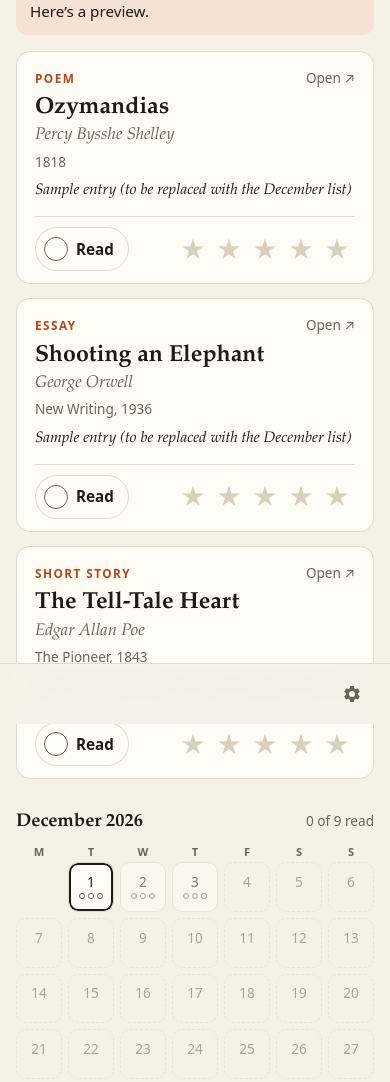
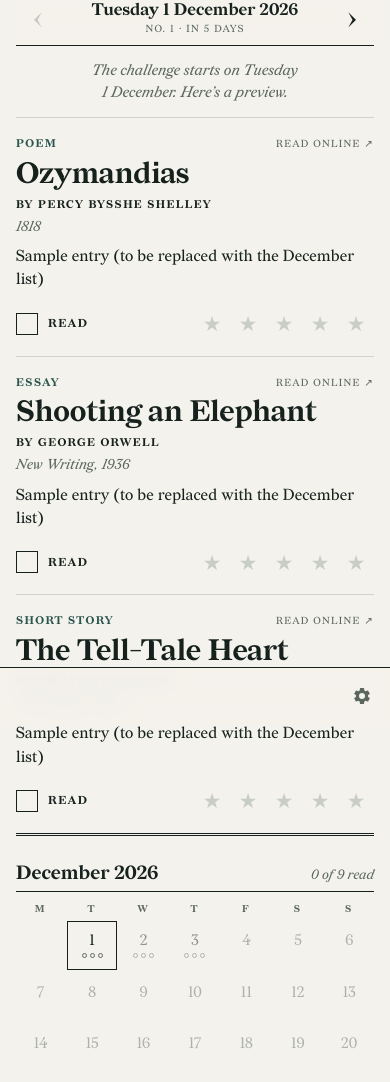
Before and after one commit to pouvelenc/bradbury, a plain HTML site: page index.html in a window 390 px wide. Shown: the part 120-1202 px from the top of the page. Drawn offline with Linux system fonts and the light colour scheme; no server answers.

Commit message:
Newspaper restyle: Redaction type, Fairphone Forest Green palette
Masthead and dateline with ruled sections, articles separated by rules
instead of cards, square read checkbox. Self-hosted Redaction (OFL) with
the worn 'Redaction 10' grade for the masthead. Colours sampled from the
Fairphone 6 Forest Green (#2a544e) and its lime accent (#dcff51); icon
updated to match.

Co-Authored-By: Claude Opus 5.5 <noreply@anthropic.com>

```diff
--- a/app.js
+++ b/app.js
@@ -247,6 +247,7 @@ function setStatus(s) {
 // ---------- Rendering ----------
 
 const fmtDay = new Intl.DateTimeFormat('en-GB', { weekday: 'long', day: 'numeric', month: 'long' });
+const fmtDateline = new Intl.DateTimeFormat('en-GB', { weekday: 'long', day: 'numeric', month: 'long', year: 'numeric' });
 const fmtMonth = new Intl.DateTimeFormat('en-GB', { month: 'long', year: 'numeric' });
 const fmtTime = new Intl.DateTimeFormat('en-GB', { hour: '2-digit', minute: '2-digit' });
 
@@ -273,8 +274,8 @@ function render() {
   if (!d) return;
   const first = state.dates[0];
 
-  $('#date').textContent = fmtDay.format(parseISO(d));
-  const dayNo = first && d >= first ? `Day ${daysBetween(first, d) + 1} · ` : '';
+  $('#date').textContent = fmtDateline.format(parseISO(d));
+  const dayNo = first && d >= first ? `No. ${daysBetween(first, d) + 1} · ` : '';
   $('#subtitle').textContent = dayNo + relative(d);
   document.title = `${fmtDay.format(parseISO(d))} · Bradbury`;
 
@@ -325,9 +326,9 @@ function pieceCard(d, p) {
   return el('article', { class: e.read ? 'piece is-read' : 'piece', 'data-type': p.type },
     el('div', { class: 'piece-head' },
       el('span', { class: 'kind' }, label(p.slot)),
-      link && el('a', { class: 'open', ...link }, 'Open ↗')),
+      link && el('a', { class: 'open', ...link }, 'Read online ↗')),
     el('h3', { class: 'title' }, link ? el('a', link, p.title) : p.title),
-    p.author && el('p', { class: 'author' }, p.author),
+    p.author && el('p', { class: 'author' }, `By ${p.author}`),
     p.source && el('p', { class: 'meta' }, p.source),
     p.note && el('p', { class: 'note' }, p.note),
     el('div', { class: 'actions' },
@@ -336,7 +337,7 @@ function pieceCard(d, p) {
         class: 'read-toggle',
         'aria-pressed': String(e.read),
         onclick: () => setEntry(d, p.slot, { read: !e.read }),
-      }, el('span', { class: 'check', 'aria-hidden': 'true' }, e.read ? '✓' : ''), 'Read'),
+      }, el('span', { class: 'check', 'aria-hidden': 'true' }), 'Read'),
       stars));
 }
 
--- a/index.html
+++ b/index.html
@@ -5,8 +5,8 @@
   <meta name="viewport" content="width=device-width, initial-scale=1, viewport-fit=cover">
   <title>Bradbury Challenge</title>
   <meta name="description" content="A poem, an essay and a short story every day.">
-  <meta name="theme-color" content="#f6f1e7" media="(prefers-color-scheme: light)">
-  <meta name="theme-color" content="#17140f" media="(prefers-color-scheme: dark)">
+  <meta name="theme-color" content="#f4f2ec" media="(prefers-color-scheme: light)">
+  <meta name="theme-color" content="#0f1c19" media="(prefers-color-scheme: dark)">
   <meta name="apple-mobile-web-app-capable" content="yes">
   <meta name="mobile-web-app-capable" content="yes">
   <meta name="apple-mobile-web-app-title" content="Bradbury">
@@ -14,18 +14,25 @@
   <link rel="manifest" href="manifest.webmanifest">
   <link rel="icon" href="icon.svg" type="image/svg+xml">
   <link rel="apple-touch-icon" href="icon-180.png">
+  <link rel="preload" href="fonts/redaction-latin-400-normal.woff2" as="font" type="font/woff2" crossorigin>
+  <link rel="preload" href="fonts/redaction-latin-700-normal.woff2" as="font" type="font/woff2" crossorigin>
   <link rel="stylesheet" href="style.css">
   <script type="module" src="app.js"></script>
 </head>
 <body>
-  <header class="bar">
+  <header class="masthead">
+    <p class="tagline">One poem · One essay · One story</p>
+    <h1 class="flag">The Bradbury</h1>
+  </header>
+
+  <nav class="dateline" aria-label="Choose day">
     <button class="nav" id="prev" type="button" aria-label="Previous day">‹</button>
     <div class="when">
-      <h1 id="date">Bradbury</h1>
+      <p id="date" class="date">&nbsp;</p>
       <p id="subtitle" class="sub">&nbsp;</p>
     </div>
     <button class="nav" id="next" type="button" aria-label="Next day">›</button>
-  </header>
+  </nav>
 
   <main>
     <p id="banner" class="banner" hidden></p>
--- a/style.css
+++ b/style.css
@@ -1,33 +1,57 @@
+/* Redaction by MCKL (Forest Young, Jeremy Mickel) for Titus Kaphar and
+   Reginald Dwayne Betts. SIL Open Font License, see fonts/OFL.txt. */
+@font-face {
+  font-family: "Redaction";
+  src: url("fonts/redaction-latin-400-normal.woff2") format("woff2");
+  font-weight: 400; font-style: normal; font-display: swap;
+}
+@font-face {
+  font-family: "Redaction";
+  src: url("fonts/redaction-latin-400-italic.woff2") format("woff2");
+  font-weight: 400; font-style: italic; font-display: swap;
+}
+@font-face {
+  font-family: "Redaction";
+  src: url("fonts/redaction-latin-700-normal.woff2") format("woff2");
+  font-weight: 700; font-style: normal; font-display: swap;
+}
+/* A slightly worn grade for the masthead only. */
+@font-face {
+  font-family: "Redaction 10";
+  src: url("fonts/redaction-10-latin-700-normal.woff2") format("woff2");
+  font-weight: 700; font-style: normal; font-display: swap;
+}
+
+/* Colours: newsprint and ink, with the Fairphone 6 Forest Green
+   (#2a544e) and its lime switch accent (#dcff51). */
 :root {
-  --bg: #f6f1e7;
-  --surface: #fffcf6;
-  --ink: #1e1a15;
-  --muted: #6d6458;
-  --line: #e2d9c8;
-  --accent: #b4461c;
-  --accent-ink: #fff;
-  --accent-soft: #f5e2d4;
-  --star: #c98314;
-  --star-off: #d9cfbd;
-  --serif: "Iowan Old Style", "Palatino Linotype", Palatino, "Book Antiqua", Georgia, "Noto Serif", serif;
-  --sans: system-ui, -apple-system, "Segoe UI", Roboto, sans-serif;
-  --radius: 14px;
+  --paper: #f4f2ec;
+  --ink: #16211e;
+  --muted: #5b6661;
+  --line: #cfd3cb;
+  --rule: #16211e;
+  --accent: #2a544e;
+  --on-accent: #dcff51;
+  --star: #2a544e;
+  --star-off: #c8cdc5;
+  --bar: rgb(244 242 236 / .9);
+  --serif: "Redaction", Georgia, "Times New Roman", serif;
   --page: 36rem;
   color-scheme: light;
 }
 
 @media (prefers-color-scheme: dark) {
   :root {
-    --bg: #17140f;
-    --surface: #221e18;
-    --ink: #ede6d9;
-    --muted: #a69d8e;
-    --line: #383128;
-    --accent: #ec8556;
-    --accent-ink: #1b120c;
-    --accent-soft: #3b2519;
-    --star: #e8b24a;
-    --star-off: #4a4236;
+    --paper: #0f1c19;
+    --ink: #e6e9e1;
+    --muted: #93a29c;
+    --line: #2a3d38;
+    --rule: #c5ccc4;
+    --accent: #d4f25a;
+    --on-accent: #0f1c19;
+    --star: #d4f25a;
+    --star-off: #344a44;
+    --bar: rgb(15 28 25 / .9);
     color-scheme: dark;
   }
 }
@@ -39,10 +63,10 @@ html { -webkit-text-size-adjust: 100%; }
 body {
   margin: 0;
   min-height: 100dvh;
-  background: var(--bg);
+  background: var(--paper);
   color: var(--ink);
-  font: 16px/1.5 var(--sans);
-  padding-bottom: calc(72px + env(safe-area-inset-bottom));
+  font: 17px/1.5 var(--serif);
+  padding-bottom: calc(68px + env(safe-area-inset-bottom));
 }
 
 button {
@@ -50,56 +74,86 @@ button {
   color: inherit;
   background: none;
   border: 0;
+  border-radius: 0;
   padding: 0;
   cursor: pointer;
   touch-action: manipulation;
   -webkit-tap-highlight-color: transparent;
 }
-button:disabled { opacity: .25; cursor: default; }
+button:disabled { opacity: .2; cursor: default; }
 :focus-visible { outline: 2px solid var(--accent); outline-offset: 2px; }
 
 a { color: inherit; }
 
-/* ---------- Header ---------- */
+/* Small uppercase labels, as in a newspaper. */
+.tagline, .sub, .kind, .open, .author, .weekdays, .pill, .read-toggle {
+  text-transform: uppercase;
+  letter-spacing: .12em;
+}
 
-.bar {
+/* ---------- Masthead ---------- */
+
+.masthead {
+  max-width: var(--page);
+  margin: 0 auto;
+  padding: calc(18px + env(safe-area-inset-top)) 16px 0;
+  text-align: center;
+}
+.tagline {
+  margin: 0;
+  padding-bottom: 8px;
+  border-bottom: 1px solid var(--rule);
+  font-size: .66rem;
+  color: var(--muted);
+}
+.flag {
+  margin: 0;
+  padding: 10px 0 6px;
+  font: 700 clamp(2.6rem, 13vw, 3.6rem)/1 "Redaction 10", var(--serif);
+  letter-spacing: -.01em;
+}
+
+/* ---------- Dateline (sticks to the top when scrolling) ---------- */
+
+.dateline {
   position: sticky;
   top: 0;
   z-index: 5;
   display: grid;
-  grid-template-columns: 48px 1fr 48px;
+  grid-template-columns: 44px 1fr 44px;
   align-items: center;
-  gap: 4px;
-  padding: calc(10px + env(safe-area-inset-top)) max(8px, calc((100vw - var(--page)) / 2)) 10px;
-  background: color-mix(in srgb, var(--bg) 88%, transparent);
-  -webkit-backdrop-filter: blur(12px);
-  backdrop-filter: blur(12px);
-  border-bottom: 1px solid var(--line);
+  width: min(calc(100% - 32px), calc(var(--page) - 32px));
+  margin: 0 auto;
+  padding: max(4px, env(safe-area-inset-top)) 0 4px;
+  background: var(--bar);
+  -webkit-backdrop-filter: blur(10px);
+  backdrop-filter: blur(10px);
+  border-top: 3px double var(--rule);
+  border-bottom: 1px solid var(--rule);
 }
 
 .nav {
-  width: 48px;
-  height: 48px;
-  border-radius: 50%;
-  font-size: 2rem;
+  width: 44px;
+  height: 44px;
+  font-size: 1.9rem;
   line-height: 1;
-  color: var(--muted);
+  color: var(--ink);
 }
-.nav:not(:disabled):active { background: var(--accent-soft); color: var(--accent); }
+.nav:not(:disabled):active { color: var(--accent); }
 
 .when { text-align: center; min-width: 0; }
-.when h1 {
+.date {
   margin: 0;
-  font: 600 1.3rem/1.2 var(--serif);
+  font-weight: 700;
+  font-size: 1.05rem;
+  line-height: 1.25;
   white-space: nowrap;
   overflow: hidden;
   text-overflow: ellipsis;
 }
 .sub {
-  margin: 2px 0 0;
-  font-size: .78rem;
-  letter-spacing: .06em;
-  text-transform: uppercase;
+  margin: 1px 0 0;
+  font-size: .64rem;
   color: var(--muted);
 }
 
@@ -112,32 +166,33 @@ main {
 }
 
 .banner {
-  margin: 16px 0 0;
-  padding: 12px 14px;
-  border-radius: 12px;
-  background: var(--accent-soft);
+  margin: 14px 0 0;
+  padding: 0 0 12px;
+  border-bottom: 1px solid var(--line);
+  font-style: italic;
   font-size: .95rem;
+  text-align: center;
+  text-wrap: balance;
+  color: var(--muted);
 }
 
-.pieces { display: grid; gap: 14px; margin-top: 16px; }
+.pieces { display: grid; }
 .pieces > * { min-width: 0; }
 
 .empty {
   margin: 0;
   padding: 56px 8px;
   text-align: center;
-  font: italic 1.1rem/1.5 var(--serif);
+  font-style: italic;
+  font-size: 1.1rem;
   color: var(--muted);
 }
 
 .piece {
-  background: var(--surface);
-  border: 1px solid var(--line);
-  border-radius: var(--radius);
-  padding: 16px 18px 12px;
-  transition: border-color .2s;
+  padding: 18px 0 10px;
+  border-bottom: 1px solid var(--line);
 }
-.piece.is-read { border-color: color-mix(in srgb, var(--accent) 45%, var(--line)); }
+.piece:last-child { border-bottom: 3px double var(--rule); }
 
 .piece-head {
   display: flex;
@@ -146,81 +201,80 @@ main {
   gap: 12px;
 }
 .kind {
-  font-size: .74rem;
-  font-weight: 650;
-  letter-spacing: .12em;
-  text-transform: uppercase;
+  font-size: .7rem;
+  font-weight: 700;
   color: var(--accent);
 }
 .open {
-  font-size: .85rem;
+  font-size: .64rem;
   color: var(--muted);
   text-decoration: none;
-  padding: 6px 0 6px 12px;
-  margin: -6px 0;
+  padding: 10px 0 10px 12px;
+  margin: -10px 0;
+  white-space: nowrap;
 }
 
 .title {
-  margin: 6px 0 2px;
-  font: 600 1.45rem/1.22 var(--serif);
+  margin: 6px 0;
+  font-weight: 700;
+  font-size: 1.85rem;
+  line-height: 1.08;
+  letter-spacing: -.01em;
   text-wrap: balance;
 }
 .title a { text-decoration: none; }
 .title a:active { color: var(--accent); }
 
-.author { margin: 0; font: italic 1.05rem/1.4 var(--serif); color: var(--muted); }
-.meta { margin: 4px 0 0; font-size: .85rem; color: var(--muted); }
-.note { margin: 8px 0 0; font: italic .95rem/1.45 var(--serif); }
+.author { margin: 0; font-size: .7rem; font-weight: 700; }
+.meta { margin: 2px 0 0; font-style: italic; font-size: .9rem; color: var(--muted); }
+.note { margin: 8px 0 0; font-size: 1rem; line-height: 1.45; }
 
 .actions {
   display: flex;
+  flex-wrap: wrap;
   align-items: center;
   justify-content: space-between;
-  flex-wrap: wrap;
   gap: 8px;
-  margin-top: 14px;
-  padding-top: 10px;
-  border-top: 1px solid var(--line);
+  margin-top: 10px;
 }
 
 .read-toggle {
   display: inline-flex;
   align-items: center;
-  gap: 8px;
+  gap: 10px;
   height: 44px;
-  padding: 0 14px 0 8px;
-  border: 1.5px solid var(--line);
-  border-radius: 22px;
-  font-size: .95rem;
-  font-weight: 550;
-  white-space: nowrap;
+  padding-right: 8px;
+  font-size: .72rem;
+  font-weight: 700;
 }
 .check {
-  display: grid;
-  place-items: center;
-  width: 24px;
-  height: 24px;
-  border-radius: 50%;
-  border: 1.5px solid var(--muted);
-  font-size: .85rem;
-  font-weight: 700;
+  position: relative;
+  width: 22px;
+  height: 22px;
+  border: 1.5px solid var(--ink);
 }
-.read-toggle[aria-pressed="true"] {
+.read-toggle[aria-pressed="true"] .check {
   background: var(--accent);
   border-color: var(--accent);
-  color: var(--accent-ink);
 }
-.read-toggle[aria-pressed="true"] .check {
-  border-color: var(--accent-ink);
-  background: var(--accent-ink);
-  color: var(--accent);
+.read-toggle[aria-pressed="true"] .check::after {
+  content: "";
+  position: absolute;
+  left: 6px;
+  top: 1.5px;
+  width: 6px;
+  height: 12px;
+  border: solid var(--on-accent);
+  border-width: 0 2.5px 2.5px 0;
+  transform: rotate(45deg);
 }
 
 .stars { display: flex; }
 .star {
   width: 36px;
   height: 44px;
-  font-size: 1.55rem;
+  font-family: system-ui, sans-serif;
+  font-size: 1.3rem;
   line-height: 1;
   color: var(--star-off);
   transition: color .15s, transform .15s;
@@ -230,53 +284,59 @@ main {
 
 /* ---------- Month ---------- */
 
-.month { margin: 32px 0 24px; }
+.month { margin: 26px 0 24px; }
 .month-head {
   display: flex;
   justify-content: space-between;
   align-items: baseline;
   gap: 12px;
-  margin-bottom: 10px;
+  padding-bottom: 6px;
+  margin-bottom: 8px;
+  border-bottom: 1px solid var(--rule);
 }
-.month-head h2 { margin: 0; font: 600 1.15rem/1.2 var(--serif); }
-.month-head .sub { margin: 0; text-transform: none; letter-spacing: 0; font-size: .85rem; }
+.month-head h2 { margin: 0; font-size: 1.2rem; line-height: 1.2; }
+.month-head .sub {
+  margin: 0;
+  font-style: italic;
+  text-transform: none;
+  letter-spacing: 0;
+  font-size: .85rem;
+}
 
 .weekdays, .grid {
   display: grid;
   grid-template-columns: repeat(7, 1fr);
-  gap: 6px;
+  gap: 2px;
 }
 .weekdays span {
   text-align: center;
-  font-size: .7rem;
-  font-weight: 600;
+  font-size: .62rem;
+  font-weight: 700;
   color: var(--muted);
-  padding-bottom: 2px;
+  padding: 2px 0 4px;
 }
 
 .cell {
-  aspect-ratio: 1 / 1.08;
+  aspect-ratio: 1;
   display: flex;
   flex-direction: column;
   align-items: center;
   justify-content: center;
   gap: 5px;
-  border-radius: 10px;
-  background: var(--surface);
-  border: 1px solid var(--line);
   min-width: 0;
+  border: 1.5px solid transparent;
 }
-.cell.blank { background: none; border: 0; }
-.cell.is-empty { background: none; border-style: dashed; color: var(--muted); }
-.cell.is-future { opacity: .55; }
-.cell.is-done { background: var(--accent-soft); border-color: transparent; }
-.cell.is-today .num { color: var(--accent); font-weight: 750; }
-.cell.is-current { box-shadow: inset 0 0 0 2px var(--ink); opacity: 1; }
-.num { font-size: .85rem; line-height: 1; }
-.dots { display: flex; gap: 3px; min-height: 6px; }
+.cell.blank { visibility: hidden; }
+.cell.is-empty { color: var(--muted); opacity: .55; }
+.cell.is-future { opacity: .45; }
+.cell.is-done .num { color: var(--accent); font-weight: 700; }
+.cell.is-today .num { text-decoration: underline; text-decoration-thickness: 2px; text-underline-offset: 3px; font-weight: 700; }
+.cell.is-current { border-color: var(--ink); opacity: 1; }
+.num { font-size: .95rem; line-height: 1; }
+.dots { display: flex; gap: 3px; min-height: 5px; }
 .dot {
-  width: 6px;
-  height: 6px;
+  width: 5px;
+  height: 5px;
   border-radius: 50%;
   border: 1px solid var(--muted);
 }
@@ -291,62 +351,61 @@ main {
   display: flex;
   align-items: center;
   gap: 12px;
-  min-height: 60px;
-  padding: 8px max(16px, calc((100vw - var(--page)) / 2 + 16px)) calc(8px + env(safe-area-inset-bottom));
-  background: color-mix(in srgb, var(--bg) 88%, transparent);
-  -webkit-backdrop-filter: blur(12px);
-  backdrop-filter: blur(12px);
-  border-top: 1px solid var(--line);
+  min-height: 56px;
+  padding: 6px max(16px, calc((100vw - var(--page)) / 2 + 16px)) calc(6px + env(safe-area-inset-bottom));
+  background: var(--bar);
+  -webkit-backdrop-filter: blur(10px);
+  backdrop-filter: blur(10px);
+  border-top: 1px solid var(--rule);
 }
-.status { flex: 1; min-width: 0; font-size: .82rem; color: var(--muted); }
-.status[data-state="auth"], .status[data-state="error"] { color: var(--accent); }
+.status { flex: 1; min-width: 0; font-style: italic; font-size: .85rem; color: var(--muted); }
+.status[data-state="auth"], .status[data-state="error"] { color: var(--ink); font-weight: 700; }
 
 .pill {
-  height: 40px;
-  padding: 0 16px;
-  border-radius: 20px;
-  border: 1.5px solid var(--line);
-  background: var(--surface);
-  font-size: .9rem;
-  font-weight: 550;
+  height: 36px;
+  padding: 0 14px;
+  border: 1px solid var(--ink);
+  font-size: .66rem;
+  font-weight: 700;
 }
-.pill.primary { background: var(--accent); border-color: var(--accent); color: var(--accent-ink); }
+.pill.primary { background: var(--accent); border-color: var(--accent); color: var(--on-accent); }
 
 .icon-btn {
   display: grid;
   place-items: center;
   width: 44px;
   height: 44px;
-  border-radius: 50%;
+  margin-right: -10px;
   color: var(--muted);
 }
-.icon-btn:active { background: var(--accent-soft); }
+.icon-btn:active { color: var(--accent); }
 
 /* ---------- Settings ---------- */
 
 dialog {
   width: min(30rem, calc(100vw - 32px));
   max-height: calc(100dvh - 48px);
-  padding: 20px;
-  border: 1px solid var(--line);
-  border-radius: 18px;
-  background: var(--surface);
+  padding: 18px 20px 20px;
+  border: 1px solid var(--rule);
+  border-top: 3px double var(--rule);
+  border-radius: 0;
+  background: var(--paper);
   color: var(--ink);
 }
 dialog::backdrop { background: rgb(0 0 0 / .45); }
-dialog h2 { margin: 0 0 8px; font: 600 1.3rem/1.2 var(--serif); outline: none; }
-dialog label { display: block; margin: 14px 0 6px; font-weight: 600; font-size: .9rem; }
+dialog h2 { margin: 0 0 8px; font-size: 1.4rem; line-height: 1.2; outline: none; }
+dialog label { display: block; margin: 14px 0 6px; font-weight: 700; font-size: .95rem; }
 dialog input {
   width: 100%;
   height: 44px;
   padding: 0 12px;
-  border: 1.5px solid var(--line);
-  border-radius: 10px;
-  background: var(--bg);
+  border: 1px solid var(--ink);
+  border-radius: 0;
+  background: transparent;
   color: var(--ink);
   font: 15px ui-monospace, Menlo, Consolas, monospace;
 }
 dialog hr { border: 0; border-top: 1px solid var(--line); margin: 18px 0 8px; }
-.hint { margin: 8px 0; font-size: .88rem; color: var(--muted); }
+.hint { margin: 8px 0; font-size: .92rem; color: var(--muted); }
 .row { display: flex; flex-wrap: wrap; gap: 8px; margin-top: 10px; }
 .row.end { justify-content: flex-end; margin-top: 18px; }
```
Also changed, not shown: fonts/OFL.txt (added), fonts/redaction-10-latin-700-normal.woff2 (added), fonts/redaction-latin-400-italic.woff2 (added), fonts/redaction-latin-400-normal.woff2 (added), fonts/redaction-latin-700-normal.woff2 (added), icon-180.png, icon-192.png, icon-512.png, icon.svg, manifest.webmanifest, 2 other files.
